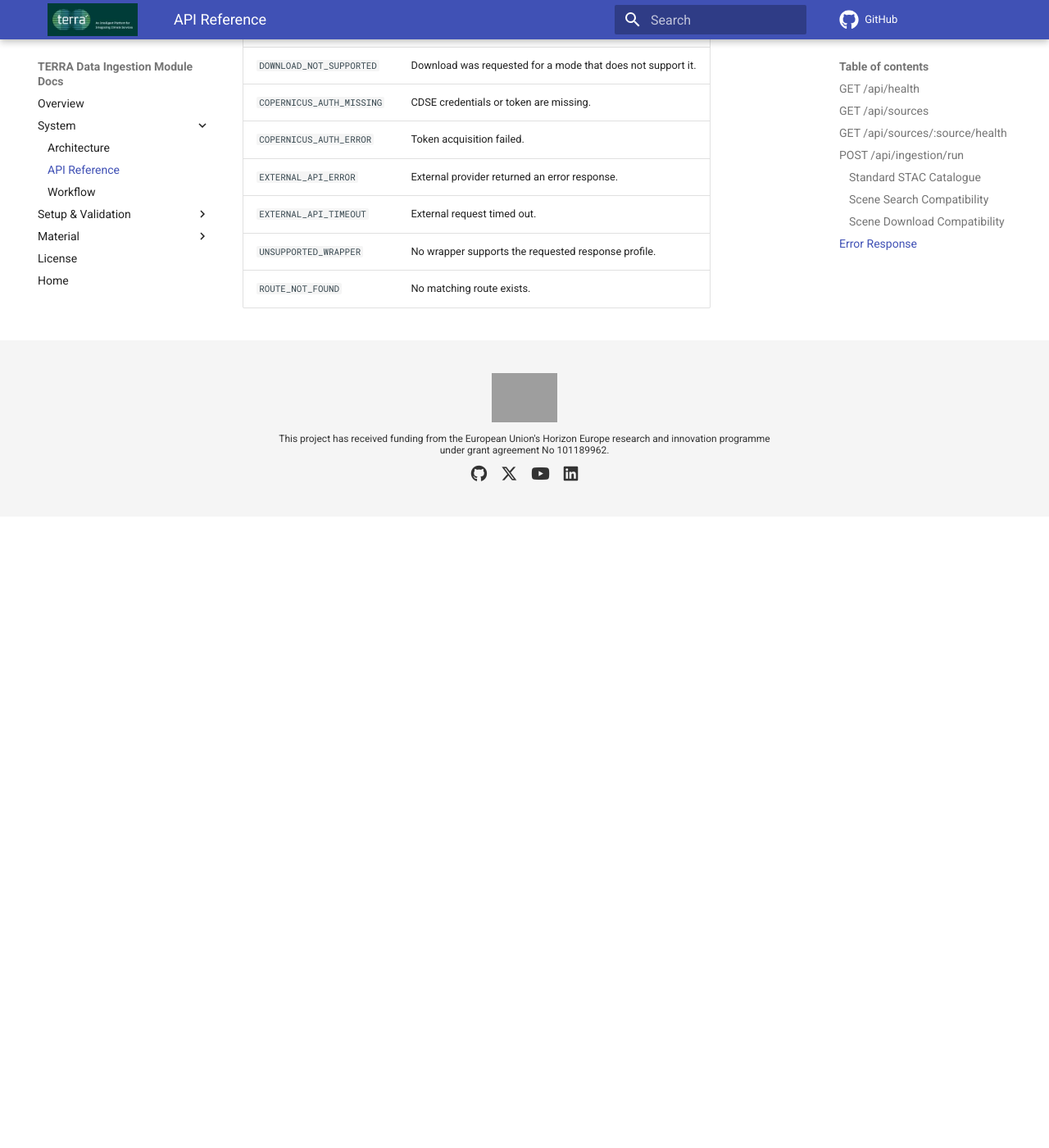
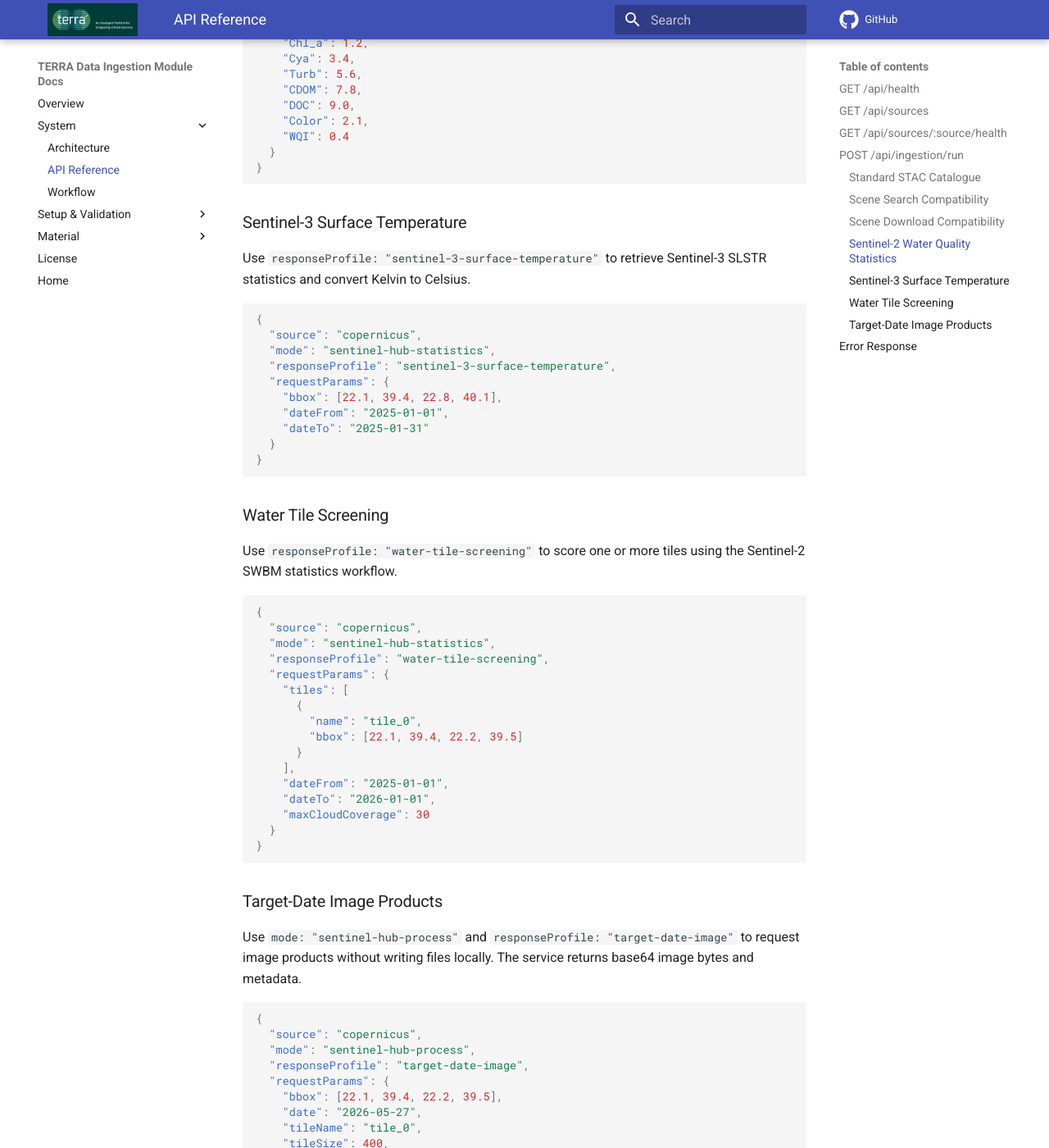
Before and after one commit to terra-horizon/Data_ingestion_module, an MkDocs documentation site: the page built from docs/docs/api-reference.md, in a window 1280 px wide and 1400 px high, scrolled down 4431 px. Shown: the whole window at 82% size. Built offline with MkDocs 1.6.1 and Material for MkDocs 9.7.7, drawn with Linux system fonts in a browser that asks for light colours; comment, search, counter and statistics services are not loaded; the version menu is left out; before the commit the page ends 5061 px from its top, so only the background shows below that; some of the changed text lies outside the part shown; grey boxes are pictures that could not be loaded.

````diff
--- a/docs/docs/api-reference.md
+++ b/docs/docs/api-reference.md
@@ -191,6 +191,102 @@ Response `data` contains:
 }
 ```
 
+### Sentinel-2 Water Quality Statistics
+
+Use `mode: "sentinel-hub-statistics"` and `responseProfile: "water-quality-statistics"` to retrieve Sentinel-2 statistics and convert band statistics into TERRA water-quality metrics.
+
+```json
+{
+  "source": "copernicus",
+  "mode": "sentinel-hub-statistics",
+  "responseProfile": "water-quality-statistics",
+  "requestParams": {
+    "bbox": [22.1, 39.4, 22.8, 40.1],
+    "dateFrom": "2025-01-01",
+    "dateTo": "2025-01-31",
+    "maxCloudCoverage": 30,
+    "product": "Se2WaQ"
+  }
+}
+```
+
+The response `data` array contains records like:
+
+```json
+{
+  "date": "2025-01-01",
+  "metrics": {
+    "Chl_a": 1.2,
+    "Cya": 3.4,
+    "Turb": 5.6,
+    "CDOM": 7.8,
+    "DOC": 9.0,
+    "Color": 2.1,
+    "WQI": 0.4
+  }
+}
+```
+
+### Sentinel-3 Surface Temperature
+
+Use `responseProfile: "sentinel-3-surface-temperature"` to retrieve Sentinel-3 SLSTR statistics and convert Kelvin to Celsius.
+
+```json
+{
+  "source": "copernicus",
+  "mode": "sentinel-hub-statistics",
+  "responseProfile": "sentinel-3-surface-temperature",
+  "requestParams": {
+    "bbox": [22.1, 39.4, 22.8, 40.1],
+    "dateFrom": "2025-01-01",
+    "dateTo": "2025-01-31"
+  }
+}
+```
+
+### Water Tile Screening
+
+Use `responseProfile: "water-tile-screening"` to score one or more tiles using the Sentinel-2 SWBM statistics workflow.
+
+```json
+{
+  "source": "copernicus",
+  "mode": "sentinel-hub-statistics",
+  "responseProfile": "water-tile-screening",
+  "requestParams": {
+    "tiles": [
+      {
+        "name": "tile_0",
+        "bbox": [22.1, 39.4, 22.2, 39.5]
+      }
+    ],
+    "dateFrom": "2025-01-01",
+    "dateTo": "2026-01-01",
+    "maxCloudCoverage": 30
+  }
+}
+```
+
+### Target-Date Image Products
+
+Use `mode: "sentinel-hub-process"` and `responseProfile: "target-date-image"` to request image products without writing files locally. The service returns base64 image bytes and metadata.
+
+```json
+{
+  "source": "copernicus",
+  "mode": "sentinel-hub-process",
+  "responseProfile": "target-date-image",
+  "requestParams": {
+    "bbox": [22.1, 39.4, 22.2, 39.5],
+    "date": "2026-05-27",
+    "tileName": "tile_0",
+    "tileSize": 400,
+    "imageKeys": ["true_color", "chla", "surface_temperature"],
+    "format": "image/png"
+  }
+}
+```
+
 ## Error Response
 
 All handled errors use:
@@ -199,7 +295,13 @@ All handled errors use:
 {
   "success": false,
   "message": "error",
-  "code": "ERROR_CODE"
+  "code": "ERROR_CODE",
+  "error": {
+    "code": "ERROR_CODE",
+    "message": "error",
+    "provider": "sentinel-hub",
+    "retryable": true
+  }
 }
 ```
 
@@ -216,5 +318,11 @@ Common error codes:
 | `COPERNICUS_AUTH_ERROR` | Token acquisition failed. |
 | `EXTERNAL_API_ERROR` | External provider returned an error response. |
 | `EXTERNAL_API_TIMEOUT` | External request timed out. |
+| `EXTERNAL_PROVIDER_TIMEOUT` | External provider request timed out. |
+| `EXTERNAL_PROVIDER_ERROR` | External provider returned an unrecoverable error. |
+| `EMPTY_PROVIDER_RESPONSE` | External provider returned no usable payload. |
+| `INVALID_PROVIDER_RESPONSE` | External provider response did not match the expected schema. |
+| `UNSUPPORTED_PROFILE` | The requested mode/profile combination is not supported. |
+| `UNSUPPORTED_PRODUCT` | Requested image product key is not registered. |
 | `UNSUPPORTED_WRAPPER` | No wrapper supports the requested response profile. |
 | `ROUTE_NOT_FOUND` | No matching route exists. |
--- a/docs/mkdocs.yml
+++ b/docs/mkdocs.yml
@@ -15,6 +15,7 @@ nav:
   - Setup & Validation:
     - Deployment: deployment.md
     - Configuration: configuration.md
+    - Forecaster Integration: forecaster-integration.md
     - Quality Assurance: qa.md
     - Pipeline Test Scenarios: pipeline-test-scenarios.md
   - Material:
````
Also changed, not shown: docs/docs/configuration.md (+20 -7 lines), docs/docs/forecaster-integration.md (added, +445 -0 lines), docs/docs/pipeline-test-scenarios.md (+53 -0 lines), docs/docs/qa.md (+14 -0 lines).
